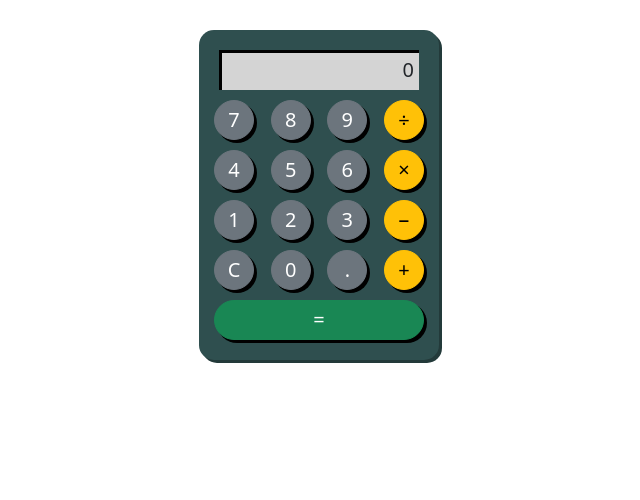
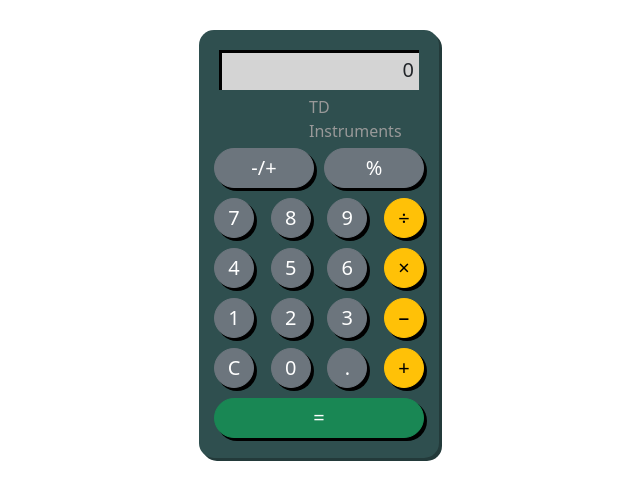
Before and after one commit to TrentonDean/Calculator, a plain HTML site: page index.html in a window 1280 px wide. Shown: the whole page, without its empty margins (321-961 px from the left). Drawn offline with nearby package versions, Linux system fonts and the light colour scheme.

Commit message:
added "-/+" and "%" buttons

```diff
--- a/index.html
+++ b/index.html
@@ -11,6 +11,11 @@
 <body>
     <div id="calculator" class="container">
         <div id="display">0</div>
+        <div class="label"><p>TD Instruments</p></div>
+        <div class="row top-row">
+            <button id="neg" type="button" class="btn btn-secondary rounded-pill" onclick="press('&')">-/+</button>
+            <button type="button" class="btn btn-secondary rounded-pill" onclick="press('percent')">%</button>
+        </div>
         <div class="row">
             <button type="button" class="btn btn-secondary" onclick="press(7);">7</button>
             <button type="button" class="btn btn-secondary" onclick="press(8);">8</button>
--- a/script.js
+++ b/script.js
@@ -6,7 +6,13 @@ function press(e){
 
     play.play();
 
-    if(displayDiv.innerText == 0){
+    if(e == "&" && displayDiv.innerText > 0){
+        displayDiv.innerText = "-" + displayDiv.innerText;
+    }else if(e == "&" && displayDiv.innerText < 0){
+        displayDiv.innerText = displayDiv.innerText * -1;
+    }else if(e == "percent"){
+        displayDiv.innerText = displayDiv.innerText / 100;
+    }else if(displayDiv.innerText == 0){
         displayDiv.innerText = e;
     }else if(displayDiv.innerText != 0 && num1 == ""){
         displayDiv.innerText += e;
--- a/style.css
+++ b/style.css
@@ -1,6 +1,17 @@
 * {
     margin: 0px;
     padding: 0px;
+}
+
+.label {
+    margin-right: 10px;
+    align-self: flex-end;
+    width: 110px;
+}
+
+p {
+    margin: 0px;
+    color: #999;
 }
 
 .btn, .btn:focus {
@@ -21,13 +32,16 @@
     transition: 200ms;
 }
 
+.top-row button {
+    min-width: 100px;
+}
+
 .container {
     display: flex;
     flex-direction: column;
     align-items: center;
     justify-content: center;
     width: 240px;
-    height: 330px;
     padding: 15px 10px;
     margin-top: 30px;
     background-color: darkslategray;
@@ -60,6 +74,6 @@
     width: 210px;
 }
 
-#equals:hover {
+#equals:hover, .top-row button:hover {
     transform: scale(1.1);
 }
```
Also changed, not shown: —Pngtree—white notepad_2770214.png (added).
